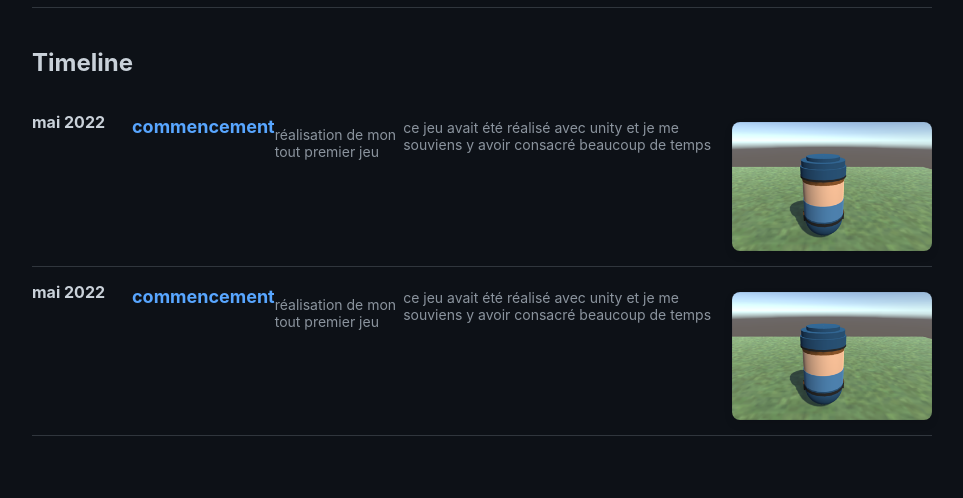
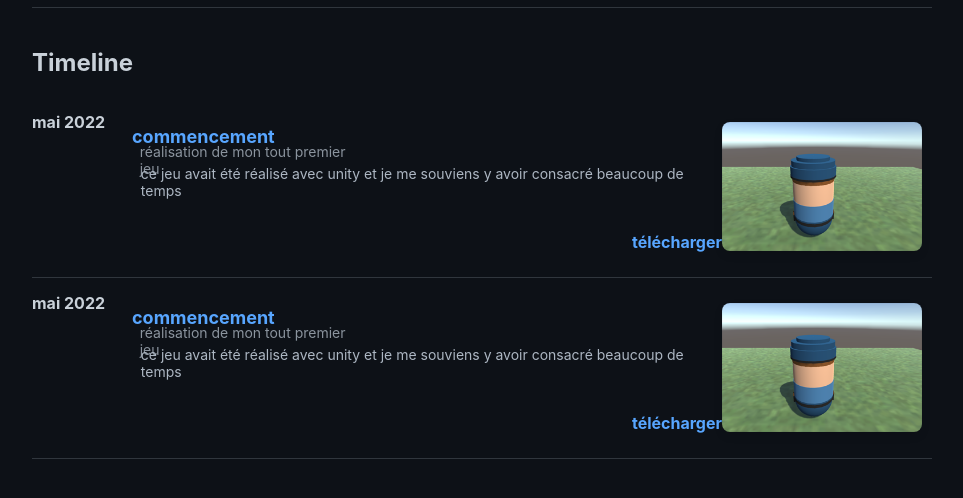
Before and after one commit to kane8kki/book, a plain HTML site: page index.html in a window 1280 px wide. Shown: the part 62-560 px from the top of the page, without its empty margins (158-1121 px from the left). Drawn offline with Linux system fonts and the light colour scheme.

Commit message:
Update styles.css

```diff
--- a/styles.css
+++ b/styles.css
@@ -188,7 +188,7 @@ input:checked + .slider:before {
 
 .details a {
     display: inline-block;
-    margin-top: 10px;
+    margin: 110px -10px 10px;
     color: #0366d6;
     text-decoration: none;
     font-weight: bold;
@@ -202,26 +202,53 @@ input:checked + .slider:before {
     text-decoration: underline;
 }
 .timeline .entry h3 {
-    margin: 0 0 18px; /* Espace de 8px en bas du titre */
+    margin: 0px 0px 100px; /* Espace de 8px en bas du titre */
     font-size: 18px;
     color: #0366d6;
 }
 
 .timeline .entry .short-description {
-    margin-top: 14px; /* Espace supplémentaire entre le titre et la description */
+    margin-top: 40px; /* Espace supplémentaire entre le titre et la description */
+    margin: -50px -135px 3px;
     font-size: 14px;
-    color: #586069;
+    color: #4d4e4e;
 }
 
 .dark-mode .timeline .entry .short-description {
     color: #8b949e;
+    margin: -50px -135px 3px;
+}
+.dark-mode .timeline .entry .short-descriptionln2 {
+    color: #adb7c3;
+    margin: -50px -80px -40px;
+}
+.timeline .entry .short-descriptionln2 {
+    margin-top: 40px; /* Espace supplémentaire entre le titre et la description */
+    margin: -50px -80px -40px;
+    font-size: 14px;
+    color: #4d4e4e;
+}
+/* Project Details Alignment */
+.details {
+    display: flex; /* Utilise flexbox pour aligner les éléments horizontalement */
+    flex-direction: row; /* Place les éléments sur une rangée */
+    gap: 20px; /* Espacement entre les éléments */
+    margin-top: 10px;
+    padding-left: 28px;
+    align-items: flex-start; /* Aligne les éléments au début verticalement */
 }
 
 .img_firstproject {
-    width: 200px; /* Définit la largeur à 300px (modifiable selon vos besoins) */
-    height: auto; /* Maintient les proportions de l'image */
-    max-width: 100%; /* Assure que l'image ne dépasse pas la largeur de son conteneur */
+    width: 200px; /* Ajuste la largeur de l'image */
+    height: auto; /* Conserve les proportions */
+    margin: 10px ; /* Supprime les marges par défaut */
+    max-width: 100%;
     margin-top: 10px;
     border-radius: 8px;
     box-shadow: 0 4px 8px rgba(0, 0, 0, 0.1);
 }
+
+.details p {
+    margin: 5px 0; /* Ajuste les marges des paragraphes */
+    flex-grow: 1; /* Permet aux descriptions de s'étendre si nécessaire */
+}
```
